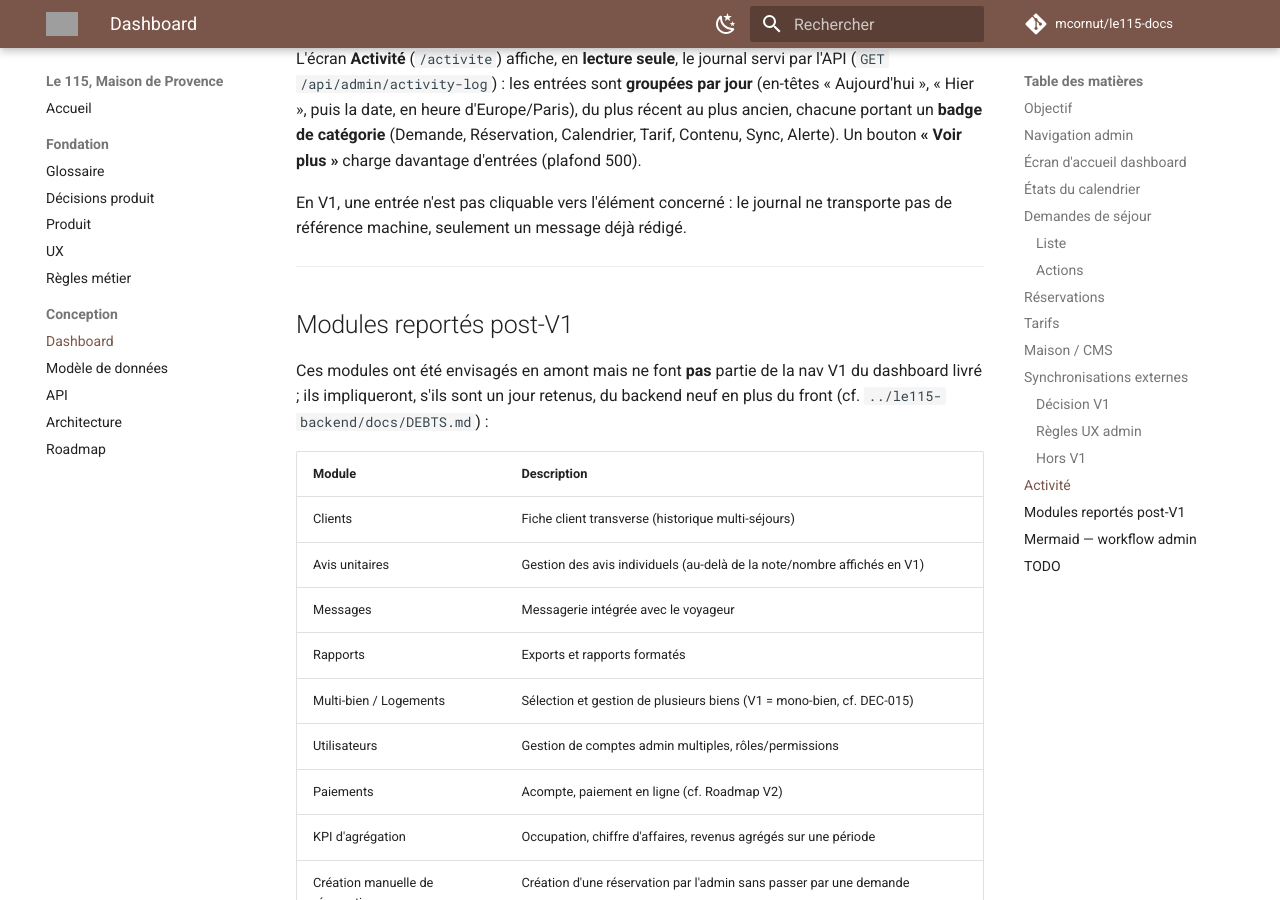
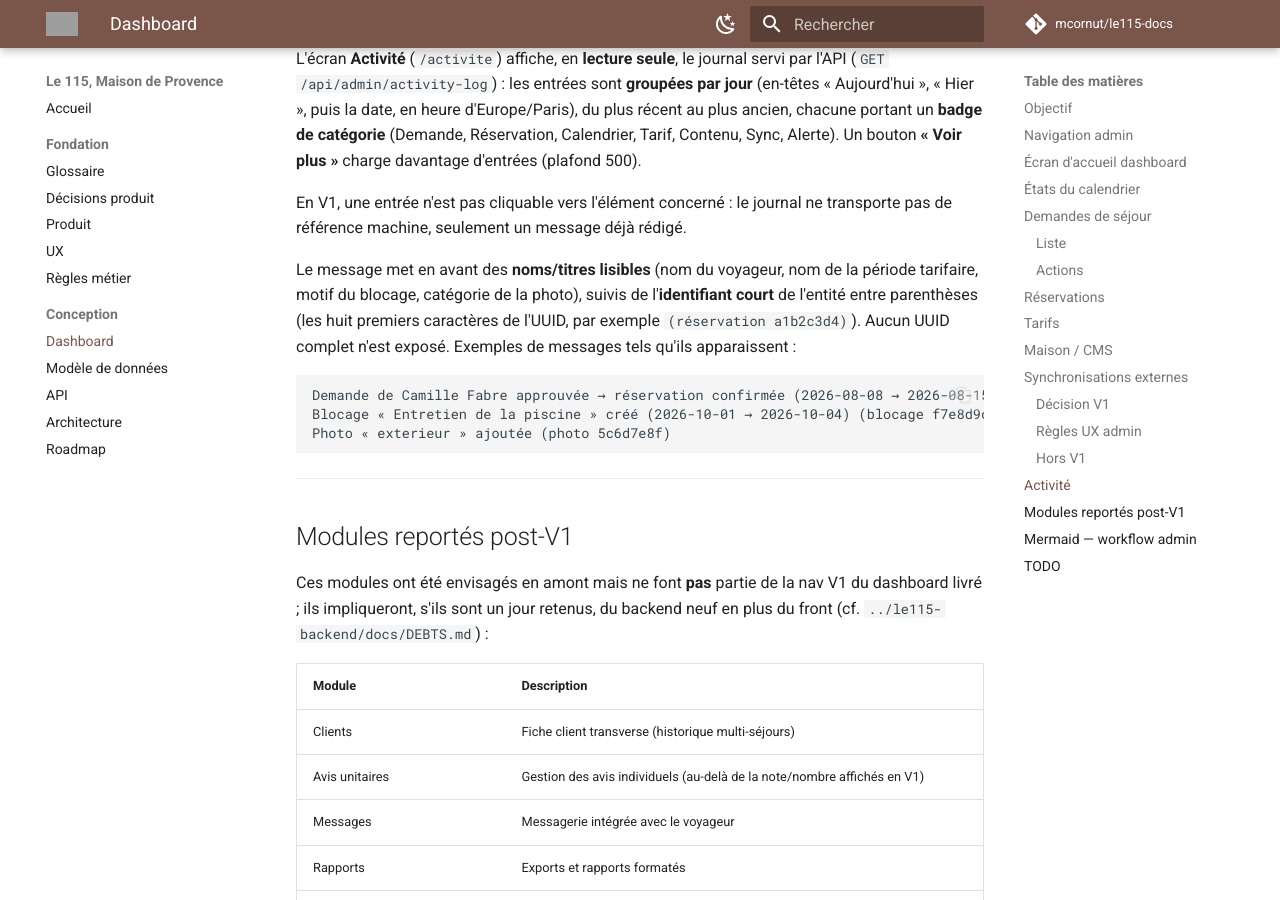
Before and after one commit to mcornut/le115-docs, an MkDocs documentation site: the page built from docs/04-Dashboard.md, in a window 1280 px wide and 900 px high, scrolled down 5513 px. Built offline with MkDocs 1.6.1 and Material for MkDocs 9.7.7, drawn with Linux system fonts in a browser that asks for light colours; comment, search, counter and statistics services are not loaded; grey boxes are pictures that could not be loaded.

Commit message:
docs(dashboard): format lisible des messages du journal (noms + id court)

````diff
--- a/docs/04-Dashboard.md
+++ b/docs/04-Dashboard.md
@@ -235,6 +235,18 @@ Un bouton **« Voir plus »** charge davantage d'entrées (plafond 500).
 En V1, une entrée n'est pas cliquable vers l'élément concerné : le journal ne
 transporte pas de référence machine, seulement un message déjà rédigé.
 
+Le message met en avant des **noms/titres lisibles** (nom du voyageur, nom de
+la période tarifaire, motif du blocage, catégorie de la photo), suivis de
+l'**identifiant court** de l'entité entre parenthèses (les huit premiers
+caractères de l'UUID, par exemple `(réservation a1b2c3d4)`). Aucun UUID complet
+n'est exposé. Exemples de messages tels qu'ils apparaissent :
+
+```text
+Demande de Camille Fabre approuvée → réservation confirmée (2026-08-08 → 2026-08-15) (réservation a1b2c3d4)
+Blocage « Entretien de la piscine » créé (2026-10-01 → 2026-10-04) (blocage f7e8d9c0)
+Photo « exterieur » ajoutée (photo 5c6d7e8f)
+```
+
 ---
 
 ## Modules reportés post-V1
````
